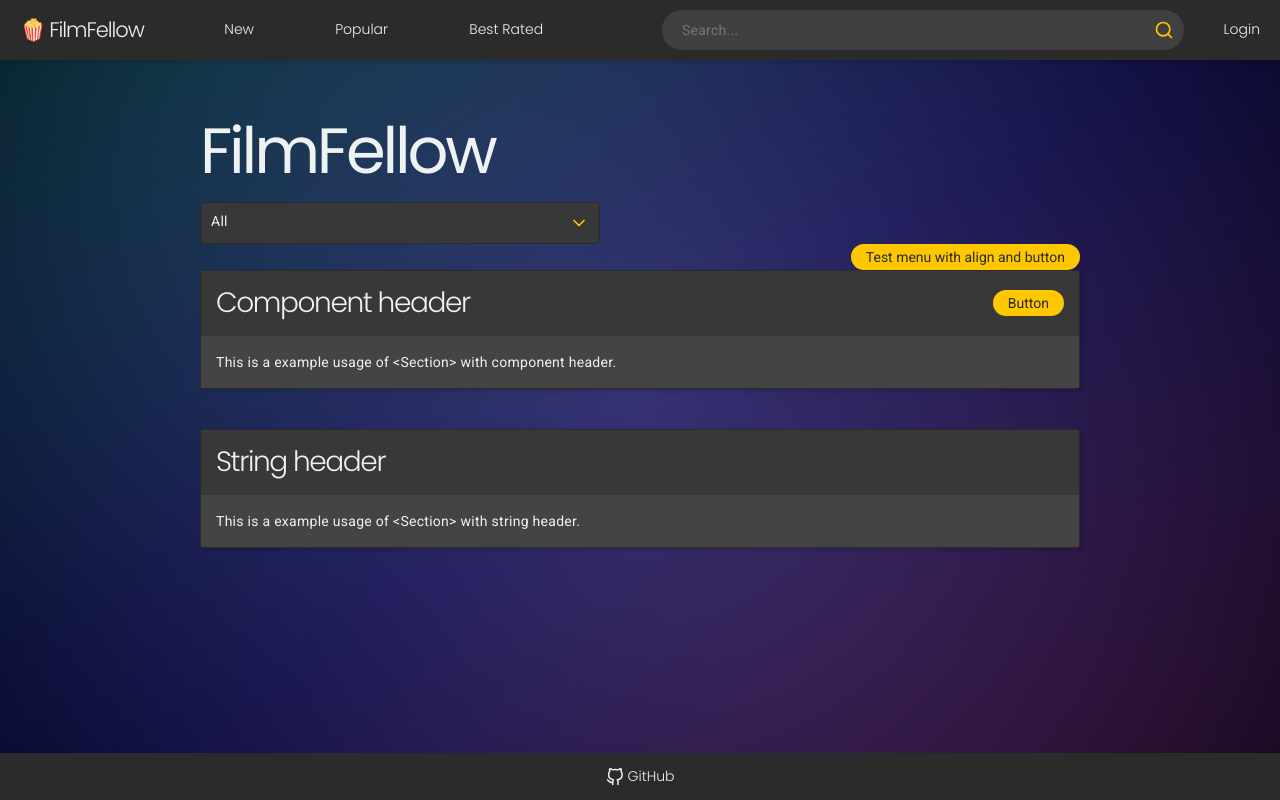
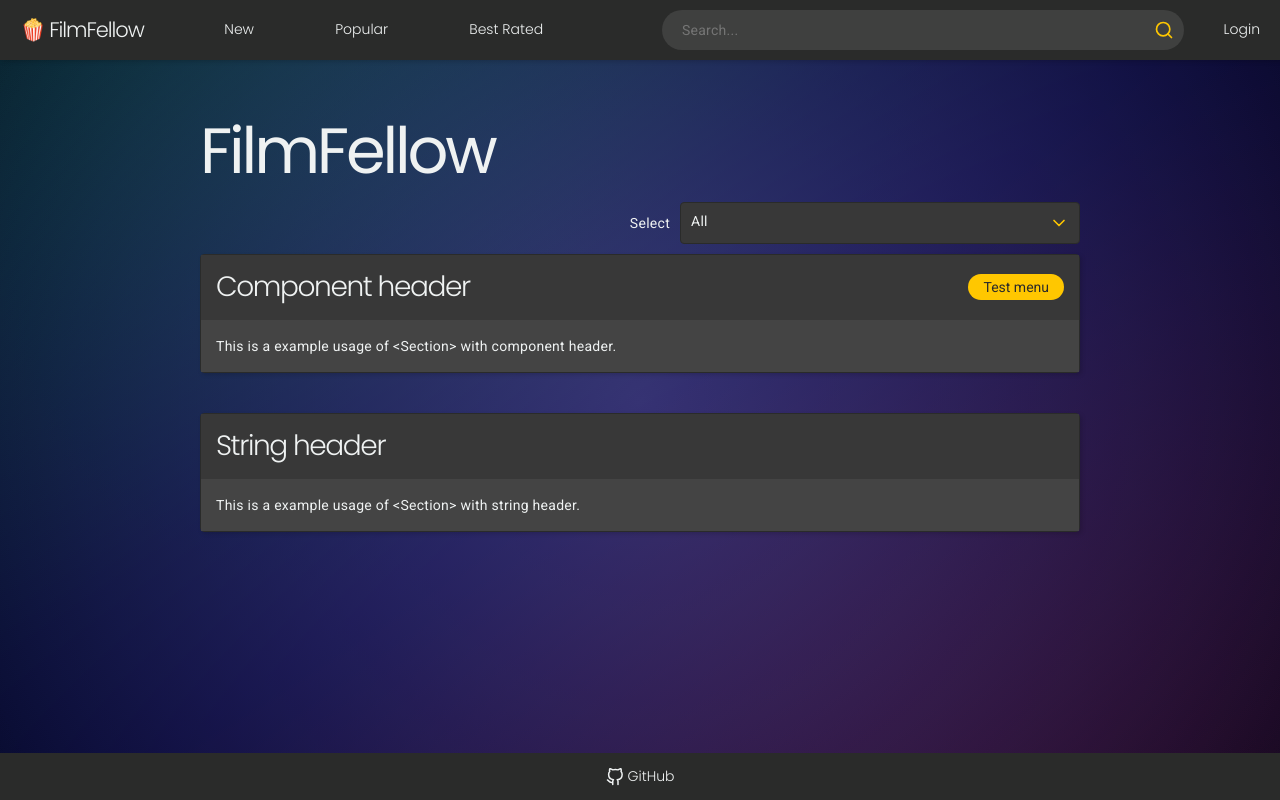
Before and after one commit to Moiman/FilmFellow, a Next.js app in the folder frontend/: page / in a window 1280 px wide. Built offline with nearby package versions, Linux system fonts and the light colour scheme.

Commit message:
Polish dropdownMenu

```diff
--- a/frontend/app/page.tsx
+++ b/frontend/app/page.tsx
@@ -7,7 +7,17 @@ import { Check } from "react-feather";
 export default function Home() {
   const exampleHeader = (
     <div style={{ display: "flex", justifyContent: "space-between", alignItems: "center" }}>
-      <h3>Component header</h3> <button>Button</button>
+      <h3>Component header</h3>{" "}
+      <DropdownMenu
+        button={<button>Test menu</button>}
+        zIndex={10}
+        width={200}
+        buttonAlign="right"
+      >
+        <button className="dropdown-item">1</button>
+        <button className="dropdown-item">2</button>
+        <button className="dropdown-item">3</button>
+      </DropdownMenu>
     </div>
   );
 
@@ -40,8 +50,19 @@ export default function Home() {
     <main>
       <h1>FilmFellow</h1>
 
+      <div
+        style={{
+          marginBottom: "10px",
+          width: "100%",
+          display: "inline-flex",
+          justifyContent: "end",
+          alignItems: "center",
+          gap: "10px",
+        }}
+      >
+        <p>Select</p>
         <DropdownMenu
-        selected={selectedGenre ? selectedGenre : exampleGenres.find((genre: Genre) => (genre.name = "All"))}
+          selected={selectedGenre ? selectedGenre.name : ""}
           zIndex={30}
           width={400}
         >
@@ -61,16 +82,7 @@ export default function Home() {
             </button>
           ))}
         </DropdownMenu>
-
-      <DropdownMenu
-        button={<button>Test menu with align and button</button>}
-        zIndex={10}
-        buttonAlign="right"
-      >
-        <button className="dropdown-item">1</button>
-        <button className="dropdown-item">2</button>
-        <button className="dropdown-item">3</button>
-      </DropdownMenu>
+      </div>
 
       <Section header={exampleHeader}>
         <p>This is a example usage of {"<Section>"} with component header.</p>
--- a/frontend/components/dropdownMenu.tsx
+++ b/frontend/components/dropdownMenu.tsx
@@ -1,12 +1,5 @@
-import { ReactElement, useState } from "react";
+import { ReactNode, useState } from "react";
 import { ChevronDown, ChevronUp } from "react-feather";
-
-/* Add more optional items if needed, id and name are only mandatory ones? */
-export type dropdownMenuItem = {
-  id: number | string;
-  name: string;
-  href?: string;
-};
 
 type buttonAlign = "center" | "right" | "left";
 
@@ -15,7 +8,7 @@ MANDATORY PROPS:
 children: Needs at least 1 child: you can use button with dropdown-item class for styling or make a custom one
 
 OPTIONAL PROPS:
-selected: Optional default item that is already selected (e.g. "All")
+selected: String for header, for example currently selected option, default is "Choose one"
 button: Optional ReactElement that can be used as button for the menu instead showing selected item
 buttonAlign: Optional align for custom button, default is left
 width: Optional width of the dropdown menu, without this width is 100% parent width
@@ -24,9 +17,9 @@ zIndex: Optional z-index to ease future layout handling
 */
 
 interface DropdownMenuProps {
-  children: any;
-  selected?: dropdownMenuItem;
-  button?: ReactElement;
+  children: ReactNode;
+  selected?: string;
+  button?: ReactNode;
   buttonAlign?: buttonAlign;
   width?: number;
   height?: number;
@@ -51,7 +44,7 @@ export const DropdownMenu = ({ children, selected, button, buttonAlign, width, h
           className="dropdown-header"
           onClick={() => setIsOpen(!isOpen)}
         >
-          {selected ? selected.name : "Choose one"}
+          {selected ? selected : "Choose one"}
           {!isOpen ? (
             <ChevronDown
               size={20}
--- a/frontend/sass/components/_dropdownMenu.scss
+++ b/frontend/sass/components/_dropdownMenu.scss
@@ -2,15 +2,17 @@
 @use "../abstracts" as abstracts;
 
 .dropdown {
+  display: flex;
+  flex: 1;
+
   position: relative;
   padding: 0;
-  display: flex;
 
   .dropdown-header,
   .dropdown-menu {
-    color: abstracts.$primary-light;
     font-family: abstracts.$default-text-font;
     font-size: abstracts.$p-font-size;
+    color: abstracts.$primary-light;
     letter-spacing: abstracts.$text-letter-spacing;
     text-align: left;
 
@@ -39,12 +41,14 @@
     position: absolute;
     top: 100%;
 
+    border-top: 1px solid abstracts.$primary-dark;
     background-color: abstracts.$primary-darkgrey;
     overflow-y: auto;
     overflow-x: hidden;
 
     display: flex;
     flex-direction: column;
+
     .dropdown-item {
       color: abstracts.$primary-light;
       font-size: inherit;
```
Lines whose indentation alone changed are shown as unchanged.
